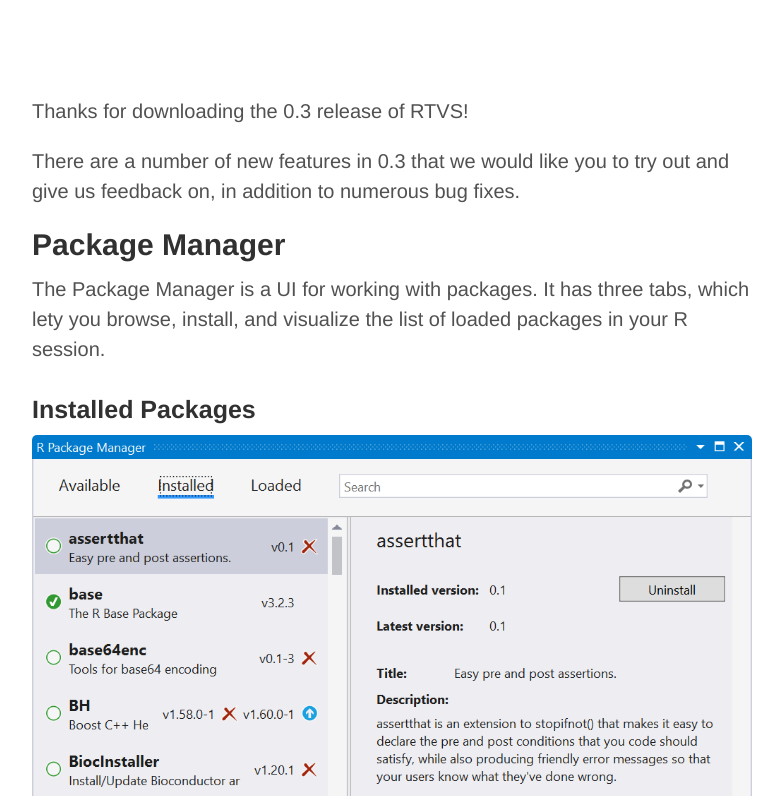
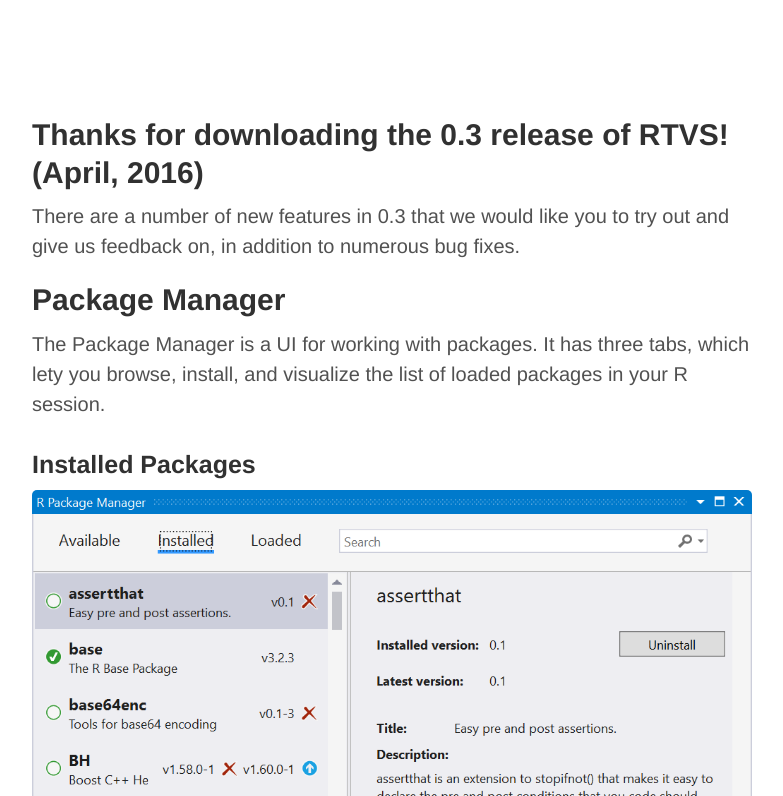
Before and after one commit to microsoft/RTVS-docs, a Jekyll site: the page built from new_for_03.md, in a window 1280 px wide and 900 px high, cut to the strip 104-900 px from the top of the window. Shown: the whole strip, without its empty margins (428-1211 px from the left). Built offline with Jekyll 4.4.1, drawn with Linux system fonts in a browser that asks for light colours.

Commit message:
updating release date

```diff
--- a/new_for_03.md
+++ b/new_for_03.md
@@ -2,7 +2,7 @@
 layout: default
 ---
 
-Thanks for downloading the 0.3 release of RTVS!
+## Thanks for downloading the 0.3 release of RTVS! (April, 2016)
 
 There are a number of new features in 0.3 that we would like you to try out and
 give us feedback on, in addition to numerous bug fixes.
```
